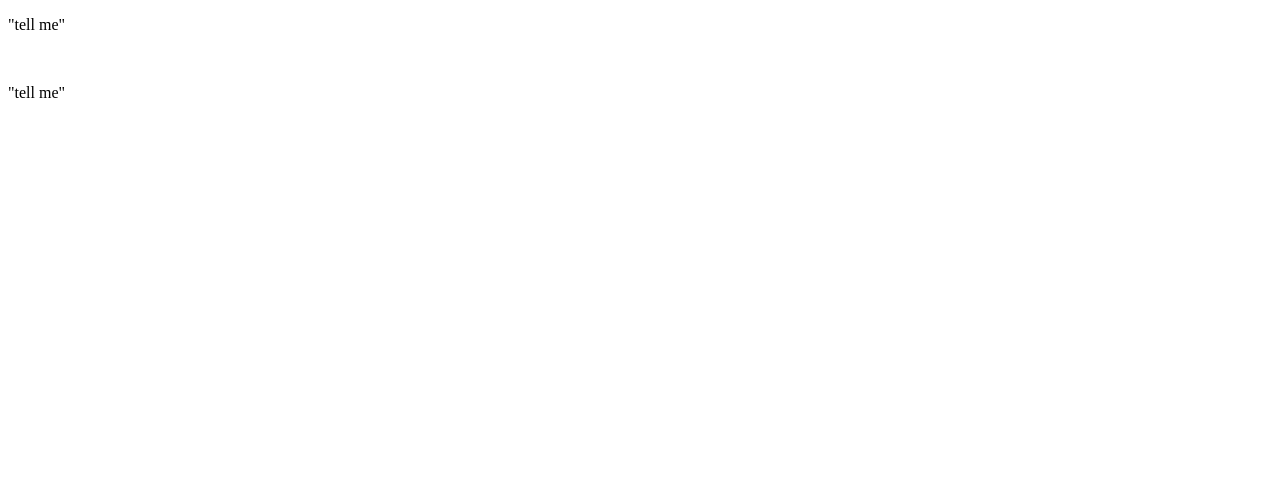
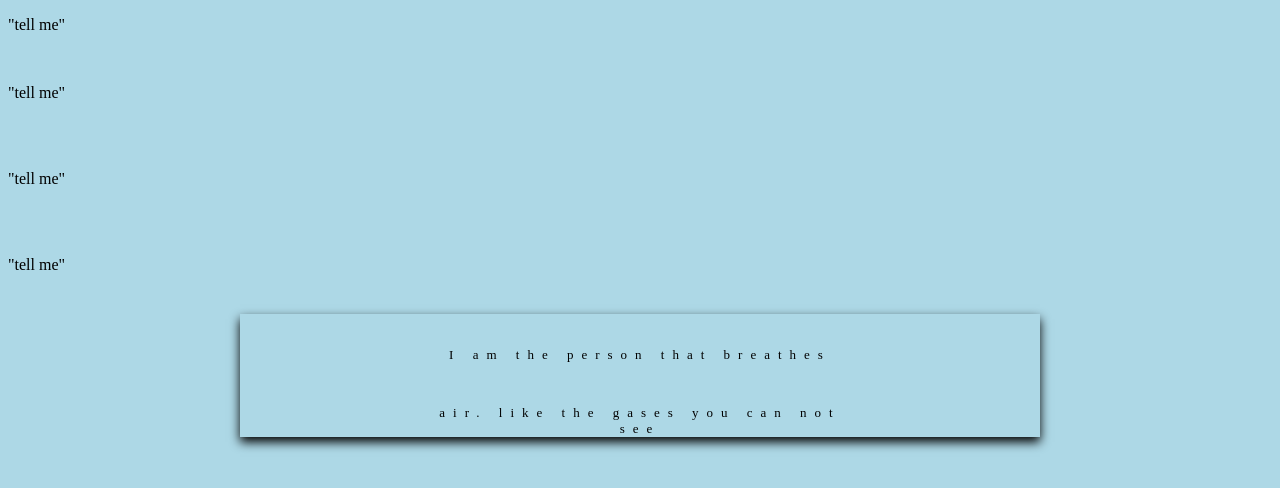
Before and after one commit to pardhavenkat/hello-world, a plain HTML site: page page2.html in a window 1280 px wide. Drawn offline with Linux system fonts and the light colour scheme.

Commit message:
we added some things

```diff
--- a/bluestyle.css
+++ b/bluestyle.css
@@ -6,3 +6,17 @@ h1 {
 color: navy;
 margin-left: 20px;
 }
+
+.article{
+    width:800px;
+	background-color:#00000000;
+	height:auto;
+	margin-left:auto;
+	margin-right:auto;
+	margin-top:40px;
+	box-shadow:black 0px 5px 10px;
+	text-align:center;
+	letter-spacing:8px;
+	font-size:13px;
+	padding-top:20px;
+}
--- a/page2.html
+++ b/page2.html
@@ -1,7 +1,9 @@
 <!DOCTYPE html>
 <html>
 <head>
-<title>Hello World!</title>
+<title>Bye World!</title>
+<link rel="stylesheet" href="bluestyle.css">
+
 </head>
 <body>
     <p>"tell me"</p>
@@ -9,5 +11,11 @@
 <P>"tell  me"</P>
   <br/>
   <br/>
+  <p>"tell me"</p>
+  <br /><br />
+  <p>"tell me"</p>
+  <div class="article">
+    <p>I am the person that breathes</p><br/><P>air. like the gases you can not <br/> see </P>
+  </div>
 </body>
 </html>
```
Also changed, not shown: index.html (+1 -1 lines).
